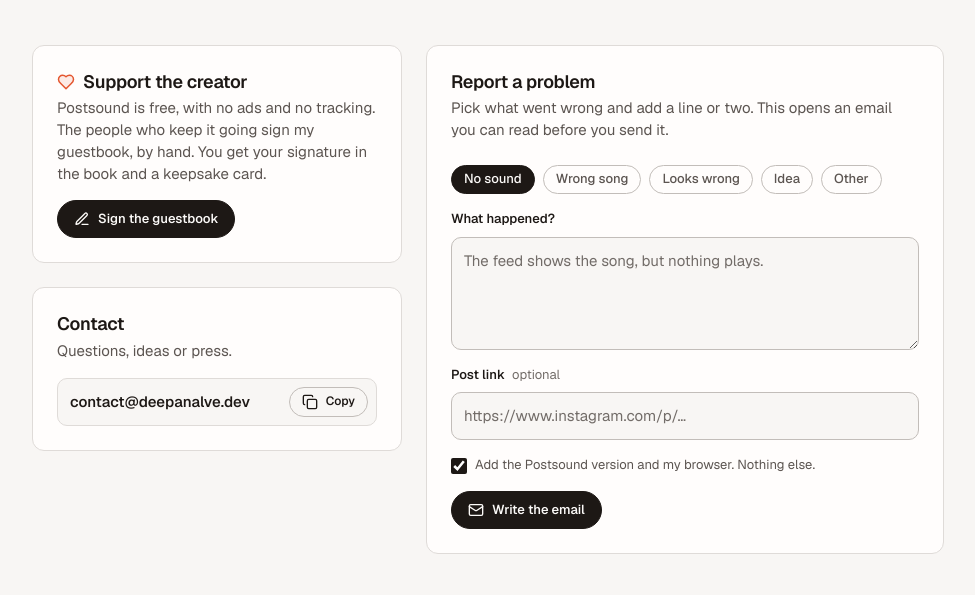
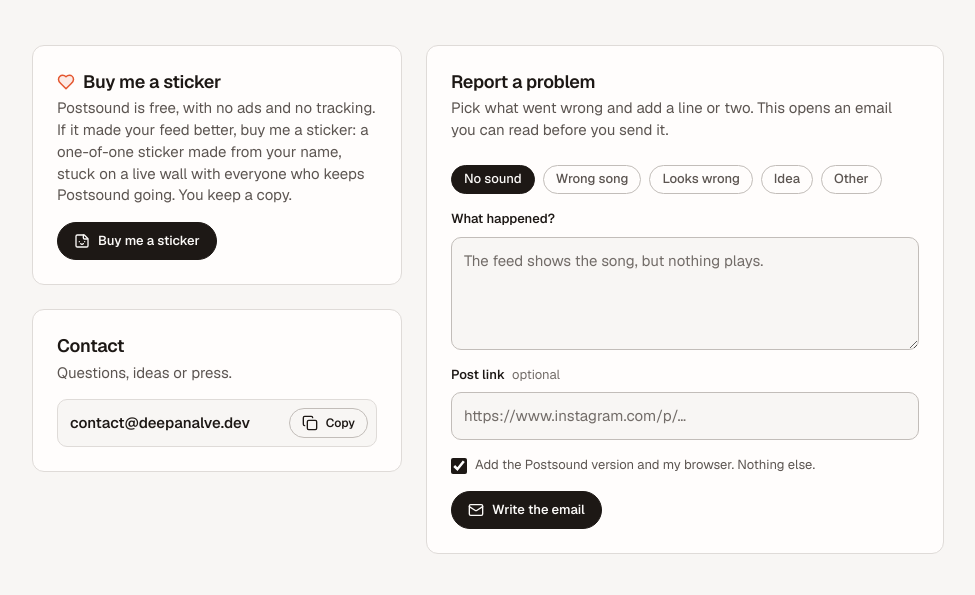
Before and after one commit to deepan-alve/insta-music-web, a browser extension: page about.html in a window 1280 px wide. Shown: the part 205-800 px from the top of the page, without its empty margins (152-1127 px from the left). Drawn offline with Linux system fonts and the light colour scheme.

Commit message:
Ask for support as Buy me a sticker
The popup, the About page and the website now point to the sticker
wall with Buy me a sticker, and describe the one-of-one sticker people
get. Version 1.0.1.

```diff
--- a/about.html
+++ b/about.html
@@ -3,7 +3,7 @@
 <head>
   <meta charset="utf-8">
   <meta name="viewport" content="width=device-width, initial-scale=1">
-  <title>Postsound: support and contact</title>
+  <title>Postsound: buy me a sticker, and contact</title>
   <link rel="stylesheet" href="tokens.css">
   <link rel="stylesheet" href="about.css">
 </head>
@@ -23,11 +23,11 @@
     <div class="grid">
       <div class="side">
         <section class="panel support" id="support" aria-labelledby="support-h">
-          <h2 id="support-h"><svg class="icon" viewBox="0 0 24 24" aria-hidden="true"><path d="M19 14c1.49-1.46 3-3.21 3-5.5A5.5 5.5 0 0 0 16.5 3c-1.76 0-3 .5-4.5 2-1.5-1.5-2.74-2-4.5-2A5.5 5.5 0 0 0 2 8.5c0 2.3 1.5 4.05 3 5.5l7 7Z"/></svg>Support the creator</h2>
-          <p>Postsound is free, with no ads and no tracking. The people who keep it going sign my guestbook, by hand. You get your signature in the book and a keepsake card.</p>
+          <h2 id="support-h"><svg class="icon" viewBox="0 0 24 24" aria-hidden="true"><path d="M19 14c1.49-1.46 3-3.21 3-5.5A5.5 5.5 0 0 0 16.5 3c-1.76 0-3 .5-4.5 2-1.5-1.5-2.74-2-4.5-2A5.5 5.5 0 0 0 2 8.5c0 2.3 1.5 4.05 3 5.5l7 7Z"/></svg>Buy me a sticker</h2>
+          <p>Postsound is free, with no ads and no tracking. If it made your feed better, buy me a sticker: a one-of-one sticker made from your name, stuck on a live wall with everyone who keeps Postsound going. You keep a copy.</p>
           <a class="btn primary" id="support-btn" href="#" target="_blank" rel="noopener">
-            <svg class="icon" viewBox="0 0 24 24" aria-hidden="true"><path d="M12 20h9"/><path d="M16.376 3.622a1 1 0 0 1 3.002 3.002L7.368 18.635a2 2 0 0 1-.855.506l-2.872.838a.5.5 0 0 1-.62-.62l.838-2.872a2 2 0 0 1 .506-.854z"/></svg>
-            <span id="support-label">Sign the guestbook</span>
+            <svg class="icon" viewBox="0 0 24 24" aria-hidden="true"><path d="M15.5 3H5a2 2 0 0 0-2 2v14c0 1.1.9 2 2 2h14a2 2 0 0 0 2-2V8.5L15.5 3Z"/><path d="M14 3v4a2 2 0 0 0 2 2h4"/><path d="M8 13h.01"/><path d="M16 13h.01"/><path d="M10 16s.8 1 2 1c1.3 0 2-1 2-1"/></svg>
+            <span id="support-label">Buy me a sticker</span>
           </a>
           <p class="note" id="support-soon">A support link is on its way. Until then, telling a friend helps the most.</p>
         </section>
--- a/config.js
+++ b/config.js
@@ -3,7 +3,7 @@
 globalThis.POSTSOUND_CONFIG = {
   creator: { name: 'Deepan', url: 'https://deepanalve.dev' },
   contactEmail: 'contact@deepanalve.dev',
-  support: { label: 'Sign the guestbook', url: 'https://guestbook.deepanalve.dev/sign?product=postsound' },
+  support: { label: 'Buy me a sticker', url: 'https://guestbook.deepanalve.dev/sign?product=postsound' },
   issues: { label: 'Open an issue on GitHub', url: '' },
   site: 'https://postsound.deepanalve.dev',
   instagram: 'https://www.instagram.com/',
--- a/package.json
+++ b/package.json
@@ -1,6 +1,6 @@
 {
   "name": "postsound",
-  "version": "1.0.0",
+  "version": "1.0.1",
   "private": true,
   "description": "Browser extension that plays the music on Instagram photo and carousel posts on the web.",
   "scripts": {
```
Also changed, not shown: popup.html (+1 -1 lines), site/index.html (+3 -3 lines), store/LISTING.md (+1 -1 lines), manifest.json.
